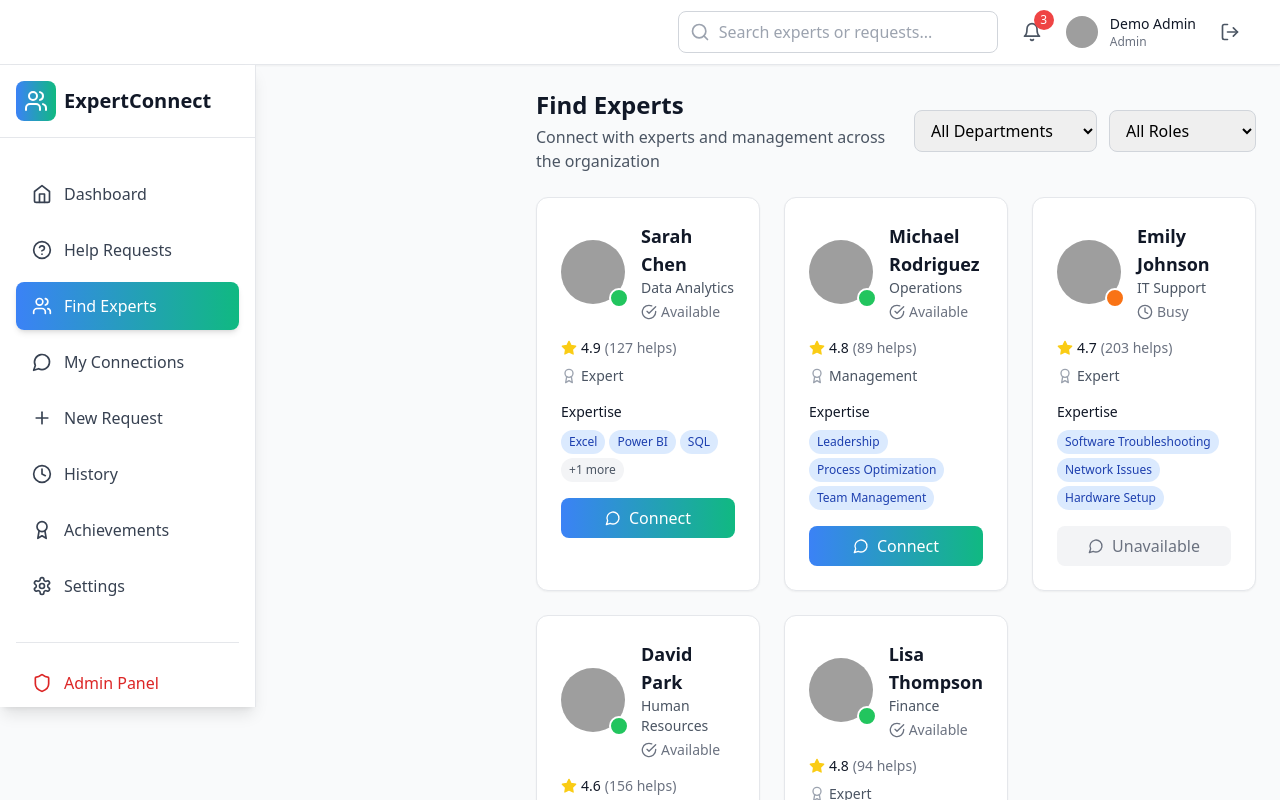
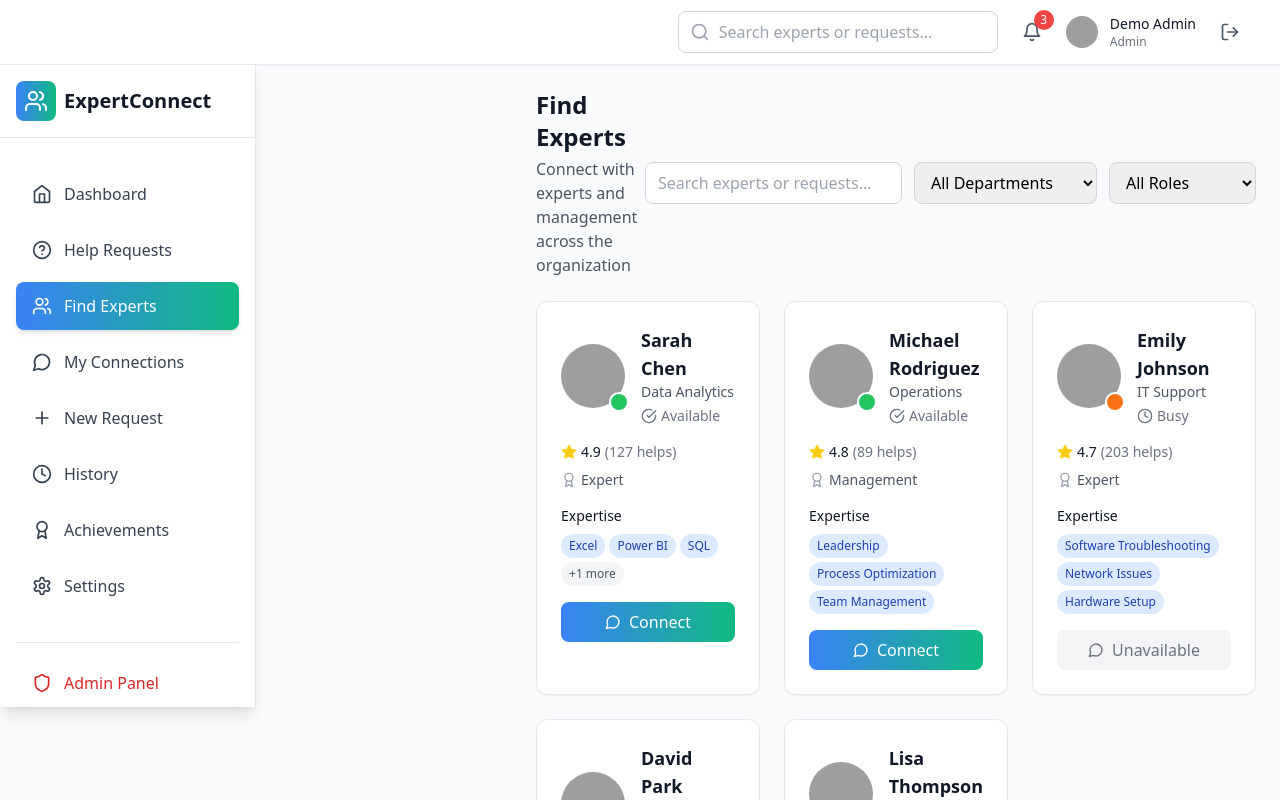
Before and after one commit to cfehilly/expertconnect, a React (Vite) app: page /experts in a window 1280 px wide. Shown: the top 800 px of the page. Built offline with nearby package versions, Linux system fonts and the light colour scheme; no server answers; grey boxes are pictures that could not be loaded.

Commit message:
Feature: Implement search and filters for ExpertsList

```diff
--- a/src/components/ExpertsList.tsx
+++ b/src/components/ExpertsList.tsx
@@ -1,4 +1,4 @@
-import React, { useState } from 'react';
+import React, { useState, useEffect } from 'react'; // Added useEffect
 import {
   Star,
   MessageCircle,
@@ -7,21 +7,67 @@ import {
   CheckCircle,
   AlertCircle,
   Calendar,
-  MessageSquare,
-  Video,
-  Phone
+  MessageSquare, // MessageSquare added for potential use in Contact options
+  Video, // Video added for potential use in Contact options
+  Phone // Phone added for potential use in Contact options
 } from 'lucide-react';
+
+// Assuming User type is defined in '../types', keep your original import
 import { User } from '../types';
+
 import ConnectionModal from './ConnectionModal';
 
 interface ExpertsListProps {
-  experts: User[];
+  experts: User[]; // This component receives the full list of experts
   onExpertSelect: (expert: User) => void;
 }
 
 export default function ExpertsList({ experts, onExpertSelect }: ExpertsListProps) {
   const [selectedExpert, setSelectedExpert] = useState<User | null>(null);
   const [showConnectionModal, setShowConnectionModal] = useState(false);
+
+  // --- NEW STATE FOR SEARCH AND FILTERS ---
+  const [searchTerm, setSearchTerm] = useState('');
+  const [selectedDepartment, setSelectedDepartment] = useState('All Departments');
+  const [selectedRole, setSelectedRole] = useState('All Roles');
+  const [filteredExperts, setFilteredExperts] = useState<User[]>(experts); // State to hold the currently filtered list
+  // --- END NEW STATE ---
+
+  // --- NEW useEffect for Filtering Logic ---
+  // This hook runs whenever 'experts', 'searchTerm', 'selectedDepartment', or 'selectedRole' changes
+  useEffect(() => {
+    let currentFilteredExperts = experts;
+
+    // Apply Search Filter
+    if (searchTerm) {
+      const lowerCaseSearchTerm = searchTerm.toLowerCase();
+      currentFilteredExperts = currentFilteredExperts.filter(expert =>
+        expert.name.toLowerCase().includes(lowerCaseSearchTerm) ||
+        expert.department.toLowerCase().includes(lowerCaseSearchTerm) ||
+        expert.role.toLowerCase().includes(lowerCaseSearchTerm) ||
+        (expert.expertise && expert.expertise.some(skill => skill.toLowerCase().includes(lowerCaseSearchTerm)))
+      );
+    }
+
+    // Apply Department Filter
+    if (selectedDepartment !== 'All Departments') {
+      currentFilteredExperts = currentFilteredExperts.filter(expert =>
+        expert.department === selectedDepartment
+      );
+    }
+
+    // Apply Role Filter
+    if (selectedRole !== 'All Roles') {
+      currentFilteredExperts = currentFilteredExperts.filter(expert =>
+        expert.role === selectedRole
+      );
+    }
+
+    setFilteredExperts(currentFilteredExperts);
+  }, [experts, searchTerm, selectedDepartment, selectedRole]); // Dependencies: re-run this effect if any of these change
+
+  // --- END NEW useEffect ---
+
 
   const getStatusColor = (status: string) => {
     switch (status) {
@@ -42,7 +88,7 @@ export default function ExpertsList({ experts, onExpertSelect }: ExpertsListProp
   };
 
   const handleConnect = (expert: User, e: React.MouseEvent) => {
-    e.stopPropagation();
+    e.stopPropagation(); // Prevents the outer div's onClick from firing
     setSelectedExpert(expert);
     setShowConnectionModal(true);
   };
@@ -55,25 +101,51 @@ export default function ExpertsList({ experts, onExpertSelect }: ExpertsListProp
           <p className="text-gray-600 mt-1">Connect with experts and management across the organization</p>
         </div>
         <div className="flex items-center space-x-3">
-          <select className="px-3 py-2 border border-gray-300 rounded-lg focus:ring-2 focus:ring-blue-500 focus:border-transparent">
-            <option>All Departments</option>
-            <option>Data Analytics</option>
-            <option>IT Support</option>
-            <option>Finance</option>
-            <option>Human Resources</option>
-            <option>Operations</option>
+          {/* --- NEW SEARCH BAR --- */}
+          <input
+            type="text"
+            placeholder="Search experts or requests..."
+            className="px-3 py-2 border border-gray-300 rounded-lg focus:ring-2 focus:ring-blue-500 focus:border-transparent flex-1"
+            value={searchTerm} // Controlled component: value is from state
+            onChange={(e) => setSearchTerm(e.target.value)} // Update state on change
+          />
+          {/* --- END NEW SEARCH BAR --- */}
+
+          {/* --- MODIFIED DEPARTMENT FILTER --- */}
+          <select
+            className="px-3 py-2 border border-gray-300 rounded-lg focus:ring-2 focus:ring-blue-500 focus:border-transparent"
+            value={selectedDepartment} // Controlled component: value is from state
+            onChange={(e) => setSelectedDepartment(e.target.value)} // Update state on change
+          >
+            <option value="All Departments">All Departments</option>
+            <option value="Data Analytics">Data Analytics</option>
+            <option value="IT Support">IT Support</option>
+            <option value="Finance">Finance</option>
+            <option value="Human Resources">Human Resources</option>
+            <option value="Operations">Operations</option>
           </select>
-          <select className="px-3 py-2 border border-gray-300 rounded-lg focus:ring-2 focus:ring-blue-500 focus:border-transparent">
-            <option>All Roles</option>
-            <option>Expert</option>
-            <option>Management</option>
+          {/* --- END MODIFIED DEPARTMENT FILTER --- */}
+
+          {/* --- MODIFIED ROLES FILTER --- */}
+          <select
+            className="px-3 py-2 border border-gray-300 rounded-lg focus:ring-2 focus:ring-blue-500 focus:border-transparent"
+            value={selectedRole} // Controlled component: value is from state
+            onChange={(e) => setSelectedRole(e.target.value)} // Update state on change
+          >
+            <option value="All Roles">All Roles</option>
+            <option value="employee">Employee</option> {/* Use lowercase value if your data has it */}
+            <option value="expert">Expert</option>
+            <option value="management">Management</option>
+            <option value="admin">Admin</option> {/* Added admin role as seen in data */}
           </select>
+          {/* --- END MODIFIED ROLES FILTER --- */}
         </div>
       </div>
 
       <div className="grid grid-cols-1 md:grid-cols-2 lg:grid-cols-3 gap-6">
-        {experts.map((expert) => {
-          const StatusIcon = getStatusIcon(expert.status);
+        {/* --- NOW MAPPING OVER filteredExperts INSTEAD OF original experts --- */}
+        {filteredExperts.map((expert) => {
+          const StatusIcon = getStatusIcon(expert.status || 'offline'); // Provide a default if status can be undefined
 
           return (
             <div
@@ -84,11 +156,11 @@ export default function ExpertsList({ experts, onExpertSelect }: ExpertsListProp
               <div className="flex items-center space-x-4 mb-4">
                 <div className="relative">
                   <img
-                    src={expert.avatar}
+                    src={expert.avatar || 'https://images.pexels.com/photos/3763188/pexels-photo-3763188.jpeg?auto=compress&cs=tinysrgb&w=400'} // Default avatar
                     alt={expert.name}
                     className="h-16 w-16 rounded-full object-cover"
                   />
-                  <div className={`absolute -bottom-1 -right-1 h-5 w-5 rounded-full border-2 border-white ${getStatusColor(expert.status)}`} />
+                  <div className={`absolute -bottom-1 -right-1 h-5 w-5 rounded-full border-2 border-white ${getStatusColor(expert.status || 'offline')}`} />
                 </div>
                 <div className="flex-1">
                   <h3 className="text-lg font-semibold text-gray-900">{expert.name}</h3>
@@ -103,8 +175,8 @@ export default function ExpertsList({ experts, onExpertSelect }: ExpertsListProp
               <div className="mb-4">
                 <div className="flex items-center space-x-1 mb-2">
                   <Star className="h-4 w-4 text-yellow-400 fill-current" />
-                  <span className="text-sm font-medium text-gray-900">{expert.rating}</span>
-                  <span className="text-sm text-gray-500">({expert.completedHelps} helps)</span>
+                  <span className="text-sm font-medium text-gray-900">{expert.rating?.toFixed(1) || '0.0'}</span> {/* Ensure rating is number */}
+                  <span className="text-sm text-gray-500">({expert.completedHelps || expert.completed_helps || 0} helps)</span>
                 </div>
                 <div className="flex items-center space-x-1">
                   <Award className="h-4 w-4 text-gray-400" />
@@ -115,7 +187,7 @@ export default function ExpertsList({ experts, onExpertSelect }: ExpertsListProp
               <div className="mb-4">
                 <h4 className="text-sm font-medium text-gray-900 mb-2">Expertise</h4>
                 <div className="flex flex-wrap gap-1">
-                  {expert.expertise.slice(0, 3).map((skill, index) => (
+                  {expert.expertise && expert.expertise.slice(0, 3).map((skill, index) => ( // Ensure expertise is defined
                     <span
                       key={index}
                       className="px-2 py-1 rounded-full text-xs font-medium bg-blue-100 text-blue-800"
@@ -123,7 +195,7 @@ export default function ExpertsList({ experts, onExpertSelect }: ExpertsListProp
                       {skill}
                     </span>
                   ))}
-                  {expert.expertise.length > 3 && (
+                  {expert.expertise && expert.expertise.length > 3 && ( // Ensure expertise is defined
                     <span className="px-2 py-1 rounded-full text-xs font-medium bg-gray-100 text-gray-600">
                       +{expert.expertise.length - 3} more
                     </span>
```
